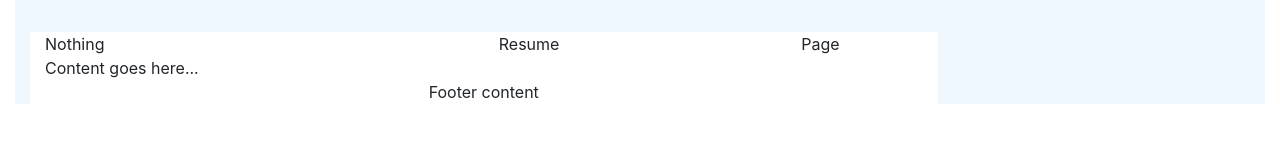
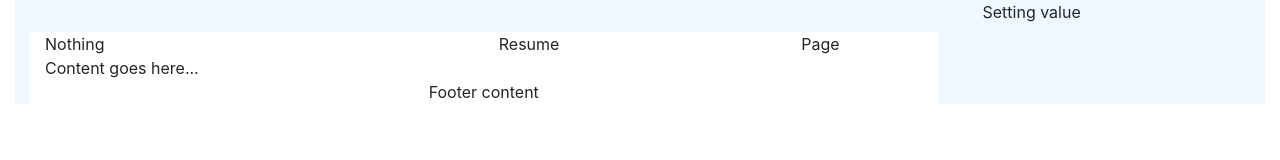
Before and after one commit to Haataja/CV-generator-frontend, a React (Create React App) app: page / in a window 1280 px wide. Shown: the top 160 px of the page. Built offline with nearby package versions, Linux system fonts and the light colour scheme.

Commit message:
DocumentControls: Render dummy data
Signed-off-by: Joonas Lauhala <joonas.lauhala@cs.tamk.fi>

```diff
--- a/src/components/DocumentControls.js
+++ b/src/components/DocumentControls.js
@@ -1,7 +1,17 @@
 import React, { Component } from 'react';
+
+import { Container, Row, Col } from 'react-bootstrap';
 
 export default class DocumentControls extends Component {
   render() {
-    return null;
+    return (
+      <Container fluid={true} id="controls">
+        <Row>
+          <Col xs={12}>
+            Setting value
+          </Col>
+        </Row>
+      </Container>
+    );
   }
 }
```
